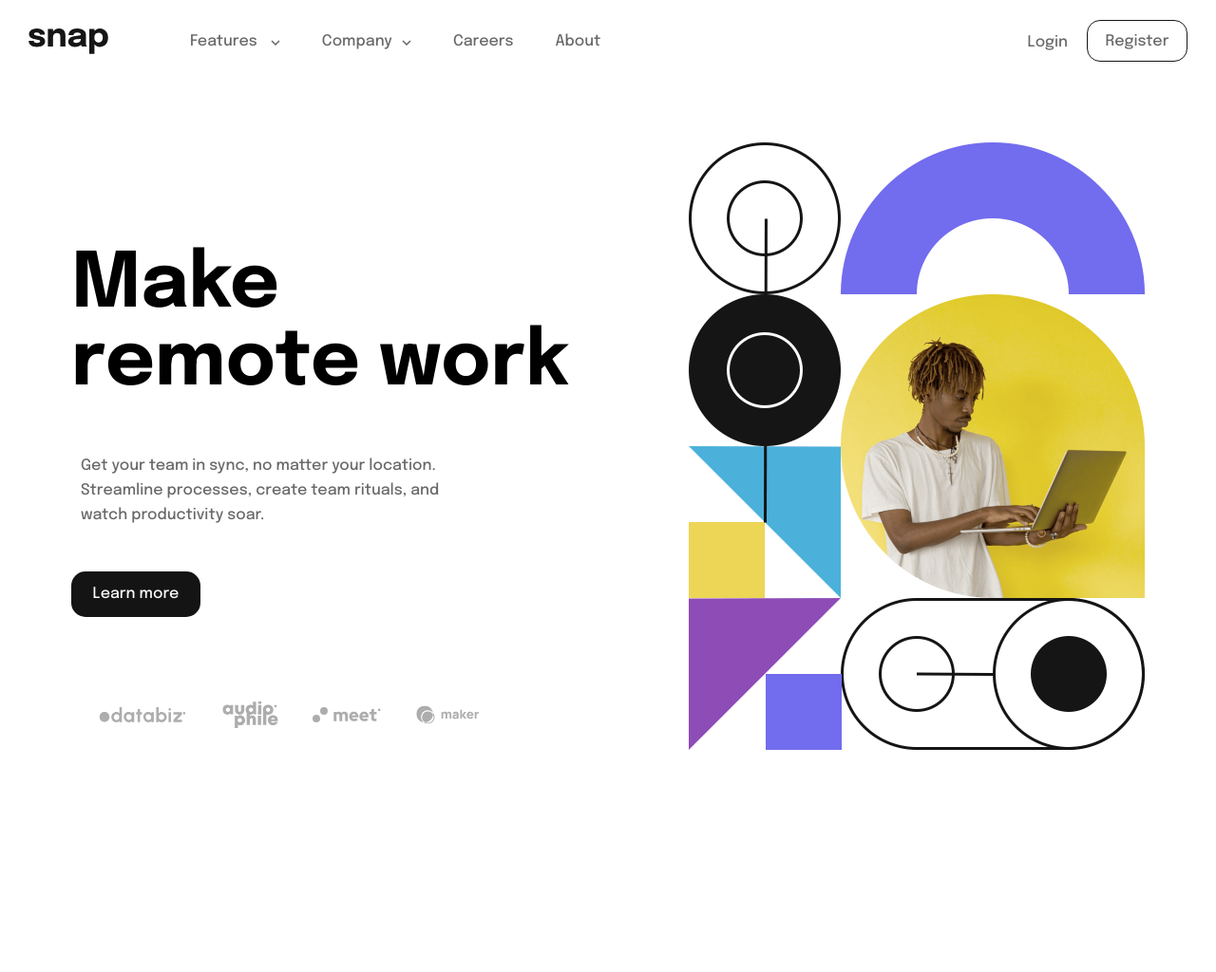
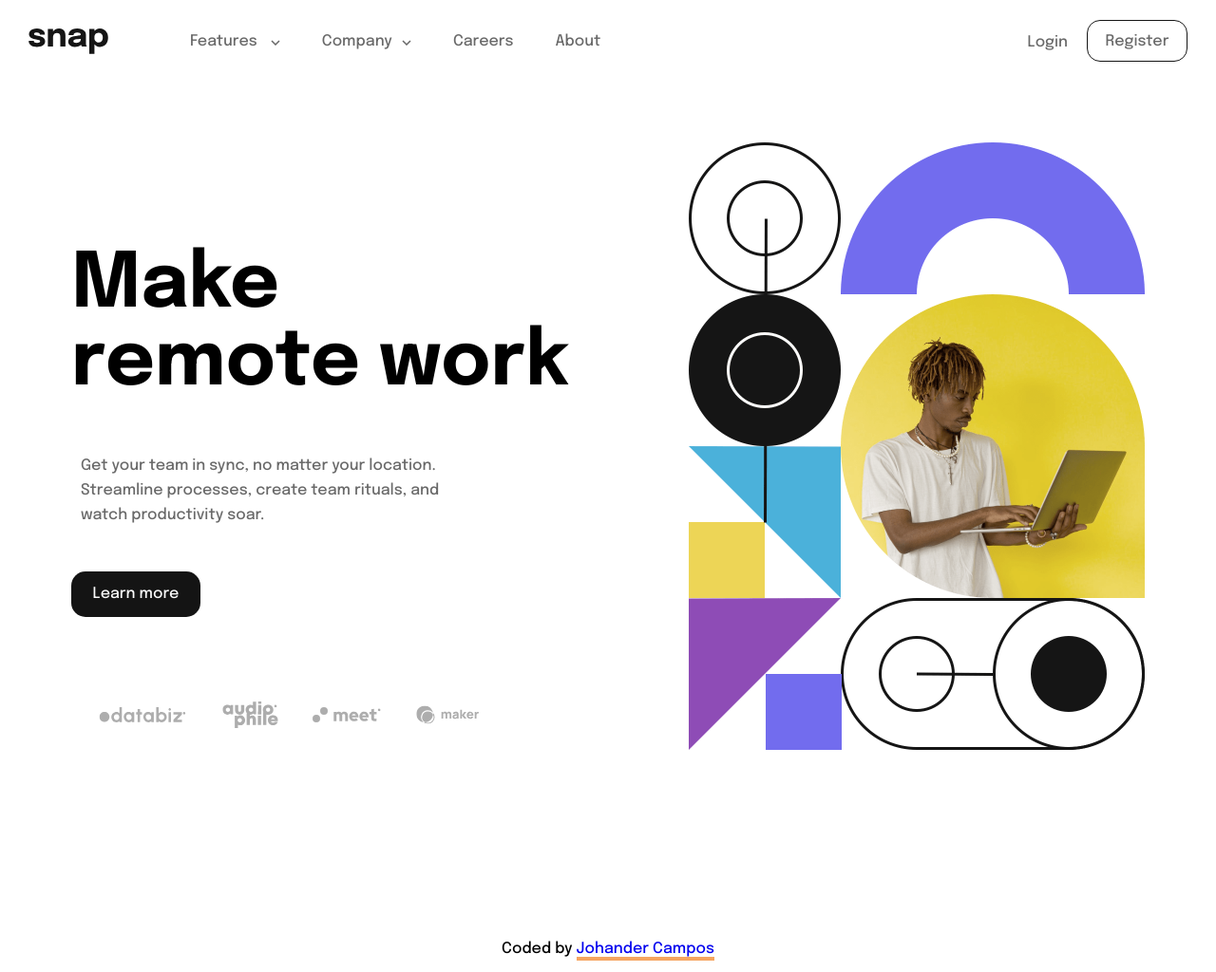
Before and after one commit to codingwithjae/dropdownNavegationMenu, a plain HTML site: page index.html in a window 1280 px wide. Shown: the whole page at 95% size. Before the commit the page ends 875 px from the top, so only its background shows below. Drawn offline with Linux system fonts and the light colour scheme.

Commit message:
New minor changes to the HTML

```diff
--- a/assets/styles/styles.css
+++ b/assets/styles/styles.css
@@ -4,6 +4,7 @@
   --White: hsl(0, 0%, 98%);
   --Gray: hsl(0, 0%, 41%);
   --Black: hsl(0, 0%, 8%);
+  --LightOrange: #f6a560;
   --SuperBigFontSize: 80px;
   --BigFontSize: 18px;
   --SmallFontSize: 16px;
@@ -115,8 +116,6 @@ body {
 #activation-menu-mobile {
   display: none;
 }
-
-
 
 /* mobile sidebar menu end*/
 
@@ -236,6 +235,25 @@ body {
 .dropdown-left-desktop-container,
 .dropdown-right-desktop-container {
   display: none;
+}
+
+.credit {
+  position: relative;
+  display: flex;
+  justify-content: center;
+  align-items: center;
+  text-align: center;
+  top: 100px;
+  margin-top: 50px;
+  cursor: pointer;
+}
+
+.link {
+  text-decoration: none;
+}
+
+.underline {
+  border-bottom: solid 4px var(--LightOrange);
 }
 
 @media only screen and (min-height: 844px) {
--- a/index.html
+++ b/index.html
@@ -99,9 +99,13 @@
     <div><img class="maker" src="assets/images/client-maker.svg" alt="maker-logo"></div>
   </footer>
 
+  <div class="credit">
+    <p>Coded by <span class="underline"><a class="link" href="https://github.com/jaedevgithub" target=”_blank”>Johander Campos</a><span></p>
+  </div>
+
   <!-- Mobile Sidebar -->
 
-  <section class="dropdown-mobile-container" id="activation-menu-mobile">
+  <aside class="dropdown-mobile-container" id="activation-menu-mobile">
     <div class="mobile-menu">
       <i><img class="closing-icon" id="closing" src="assets/images/icon-close-menu.svg" alt="closing-icon"></i>
       <div id="features-dropdown-mobile">
@@ -143,7 +147,7 @@
         <div id="container-login-mobile"><a>Login</a></div>
         <div id="container-register-mobile"><a>Register</a></div>
       </div>
-  </section>
+    </aside>
 
 </body>
 
```
